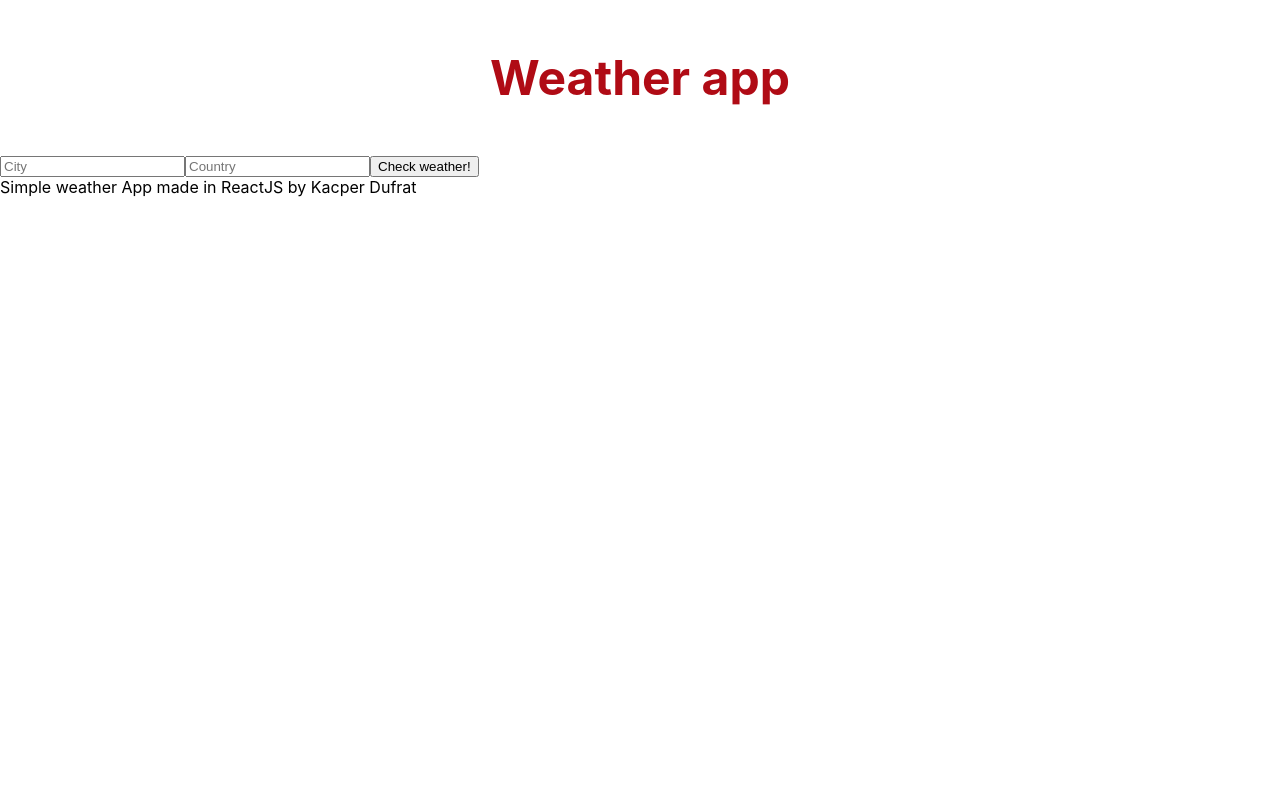
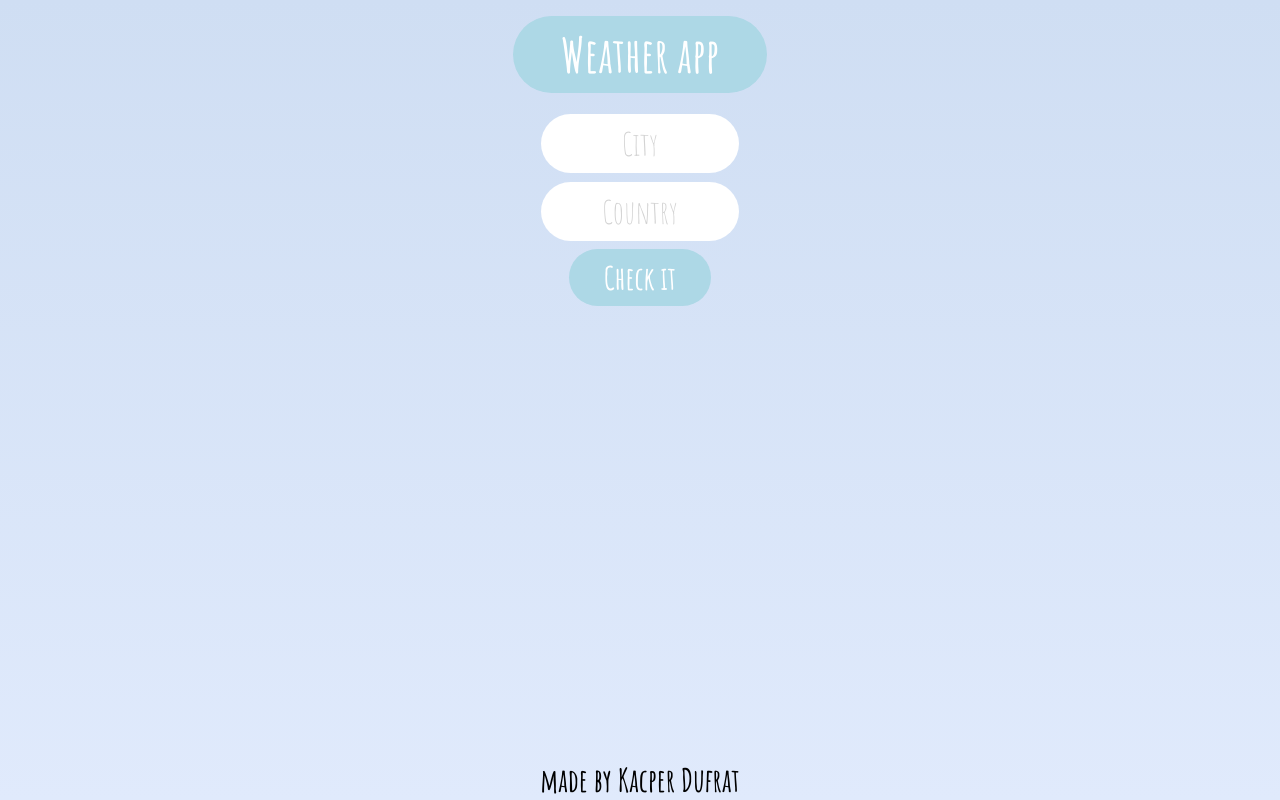
Before and after one commit to kacperdufrat/weather-app, a React (Create React App) app: page / in a window 1280 px wide. Built offline with nearby package versions, Linux system fonts and the light colour scheme.

Commit message:
Basic view

```diff
--- a/src/components/App/App.js
+++ b/src/components/App/App.js
@@ -9,19 +9,18 @@ function App() {
   const [country, setCountry] = useState("");
 
   return (
-    <>
+    <div className="container">
       <header>
-        <p>Weather app</p>
+        <h1>Weather app</h1>
       </header>
       <main>
         <CitySelection setCity={setCity} setCountry={setCountry}/>
         {(city !== "") && (country !== "") && <Weather city={city} country={country}/>}
-
       </main>
       <footer>
-        <span>Simple weather App made in ReactJS by Kacper Dufrat</span>
+          <div>made by Kacper Dufrat</div>
       </footer>
-    </>
+    </div>
   );
 }
 
--- a/src/components/App/App.scss
+++ b/src/components/App/App.scss
@@ -1,8 +1,35 @@
+@import url('https://fonts.googleapis.com/css?family=Amatic+SC:400,700&display=swap&subset=latin-ext');
+
 body {
-  p {
-    color: #b00b15;
-    font-size: 3rem;
-    text-align: center;
-    font-weight: 700;
+  background: #E0EAFC;  /* fallback for old browsers */
+  background: -webkit-linear-gradient(to bottom, #CFDEF3, #E0EAFC);  /* Chrome 10-25, Safari 5.1-6 */
+  background: linear-gradient(to bottom, #CFDEF3, #E0EAFC); /* W3C, IE 10+/ Edge, Firefox 16+, Chrome 26+, Opera 12+, Safari 7+ */
+  font-family: 'Amatic SC', sans-serif;
+  font-weight: 300;
+  color: black;
+  .container {
+    width: 100vw;
+    height: 100vh;
+    display: flex;
+    flex-direction: column;
+    align-items: center;
+    header {
+      h1 {
+        margin: 1rem 0;
+        text-align: center;
+        border: none;
+        border-radius: 3rem;
+        padding: 0.5rem 3rem;
+        background-color: lightblue;
+        color: white;
+        font-size: 3rem;
+      }
+    }
+    footer {
+      font-size: 2rem;
+      font-weight: 700;
+      position: absolute;
+      bottom: 0;
+    }
   }
 }
--- a/src/components/CitySelection/CitySelection.js
+++ b/src/components/CitySelection/CitySelection.js
@@ -1,4 +1,5 @@
 import React, {useState} from "react";
+import "./CitySelection.scss";
 
 const CitySelection = ({setCity, setCountry}) => {
     const [cityValue, setCityValue] = useState("");
@@ -20,7 +21,7 @@ const CitySelection = ({setCity, setCountry}) => {
                 type="text"
                 onChange={e => setCountryValue(e.target.value)}
                 placeholder='Country'/>
-            <button>Check weather!</button>
+            <button>Check it</button>
         </form>
     )
 }
--- /dev/null
+++ b/src/components/CitySelection/CitySelection.scss
@@ -0,0 +1,38 @@
+@import url('https://fonts.googleapis.com/css?family=Amatic+SC:400,700&display=swap&subset=latin-ext');
+
+form {
+    display: flex;
+    flex-direction: column;
+    align-items: center;
+    input {
+        margin: 0.3rem;
+        border: 0.1rem solid transparent;
+        outline: none;
+        border-radius: 3rem;
+        width: 70%;
+        padding: 0.5rem;
+        color: grey;
+        text-align: center;
+        font-family: 'Amatic SC', sans-serif;
+        font-size: 2rem;
+    }
+    input:focus {
+        border: 0.1rem solid lightblue;
+    }
+    input::placeholder {
+        color: lightgrey;
+    }
+    button {
+        width: 50%;
+        border: none;
+        border-radius: 3rem;
+        padding: 0.5rem;
+        margin: 0.2rem;
+        font-size: 2rem;
+        font-weight: 700;
+        background-color: lightblue;
+        font-family: 'Amatic SC', sans-serif;
+        color: white;
+        outline: none;
+    }
+}
--- /dev/null
+++ b/src/components/Styles/_reset.scss
@@ -0,0 +1,5 @@
+* {
+    margin: 0;
+    padding: 0;
+    box-sizing: border-box;
+}
--- a/src/components/Weather/Weather.js
+++ b/src/components/Weather/Weather.js
@@ -1,5 +1,5 @@
 import React, {useState, useEffect} from "react";
-
+import "./Weather.scss";
 
 const Weather = ({city, country}) => {
     const [data, setData] = useState(false);
@@ -27,14 +27,16 @@ const Weather = ({city, country}) => {
     }
 
     return (
-        <>
-        <h2>{data.name}, {data.sys.country}</h2>
-        <div>{new Date().toLocaleDateString()}</div>
-        <div>IKONA POGODY</div>
-        <div>{data.main.temp}°C</div>
-        <div>{data.main.temp_min}°C {data.main.temp_max}°C</div>
-        <div>HUMIDITY: {data.main.humidity}% WIND: {data.wind.speed}m/s PRESSURE: {data.main.pressure}Pa</div>
-        </>
+        <div className="weather-container">
+            <h2 className="weather-city">{data.name}, {data.sys.country}</h2>
+            <div className="weather-date">{new Date().toLocaleDateString()}</div>
+            <div className="weather-icon">IKONA POGODY</div>
+            <div className="weather-temp">{data.main.temp}°C</div>
+            <div className="weather-temp__minmax">
+                <div className="weather-temp__min">{data.main.temp_min}°C</div>
+                <div className="weather-temp__max">{data.main.temp_max}°C</div>
+            </div>
+        </div>
     )
 
 }
--- /dev/null
+++ b/src/components/Weather/Weather.scss
@@ -0,0 +1,23 @@
+.weather-container {
+    margin-top: 2rem;
+    display: flex;
+    flex-direction: column;
+    align-items: center;
+    font-size: 2rem;
+    .weather-date {
+        font-size: 1.5rem;
+    }
+    .weather-temp {
+        font-weight: 700;
+        background-color: lightblue;
+        border: none;
+        padding: 0.5rem;
+        border-radius: 1rem;
+    }
+    .weather-temp__minmax {
+        font-weight: 700;
+        display: flex;
+        width: 100%;
+        justify-content: space-evenly;
+    }
+}
--- a/src/index.scss
+++ b/src/index.scss
@@ -1,13 +1 @@
-body {
-  margin: 0;
-  font-family: -apple-system, BlinkMacSystemFont, 'Segoe UI', 'Roboto', 'Oxygen',
-    'Ubuntu', 'Cantarell', 'Fira Sans', 'Droid Sans', 'Helvetica Neue',
-    sans-serif;
-  -webkit-font-smoothing: antialiased;
-  -moz-osx-font-smoothing: grayscale;
-}
-
-code {
-  font-family: source-code-pro, Menlo, Monaco, Consolas, 'Courier New',
-    monospace;
-}
+@import './components/Styles/reset.scss';
```
